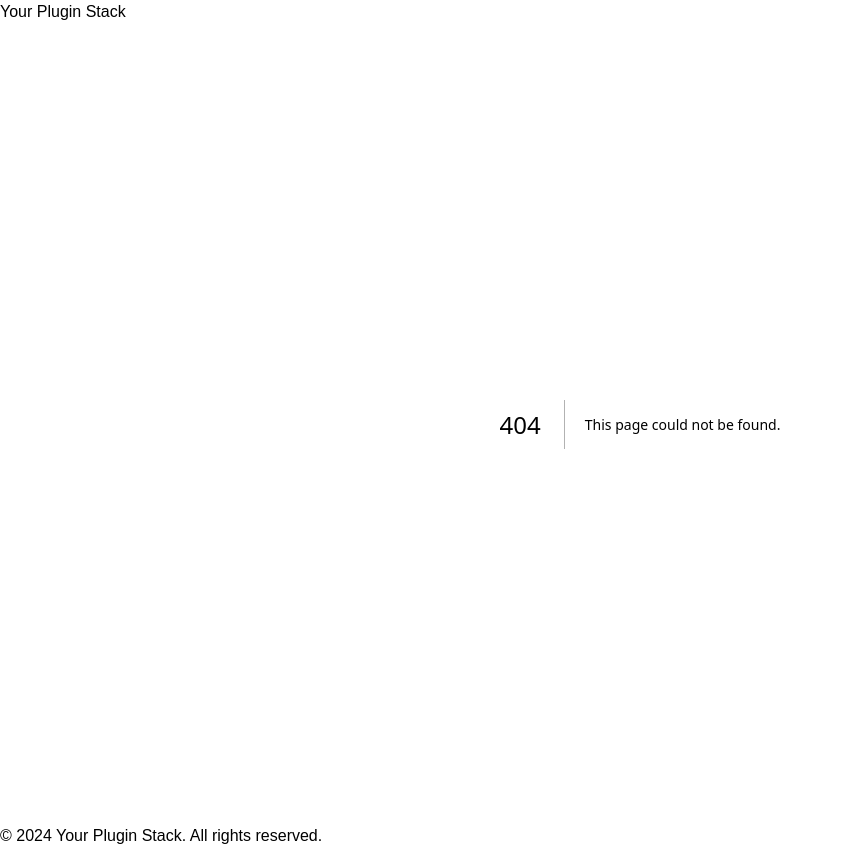
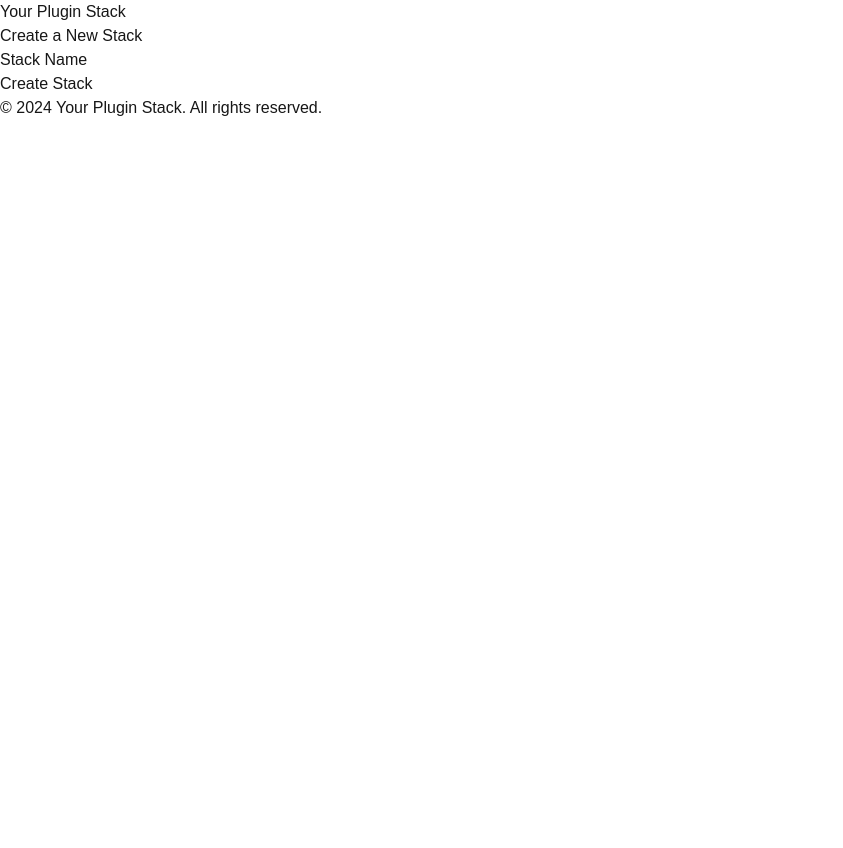
Before and after one commit to psymore/your-plugin-stack-nextjs, a Next.js app: page /stack in a window 1280 px wide. Before the commit this address had no page. Shown: the whole page, without its empty margins (0-843 px from the left). After the commit the page ends 800 px from the top, so only its background shows below. Built offline with nearby package versions, Linux system fonts and the light colour scheme.

Commit message:
Middleware updated as it handles userId on request headers when needed.

```diff
--- /dev/null
+++ b/src/app/stack/page.tsx
@@ -0,0 +1,95 @@
+// src/app/create-stack/page.tsx
+
+"use client"; // This is needed because we will use client-side form handling
+
+import { useState } from "react";
+import { useRouter } from "next/navigation";
+
+interface StackForm {
+  stackName: string;
+  userId: string; // Assuming userId will be passed or selected, if needed
+}
+
+const CreateStackPage = () => {
+  const [formData, setFormData] = useState<StackForm>({
+    stackName: "",
+    userId: "",
+  });
+  const [loading, setLoading] = useState(false);
+  const [error, setError] = useState<string | null>(null);
+  const [successMessage, setSuccessMessage] = useState<string | null>(null);
+
+  const router = useRouter(); // To navigate after success (optional)
+
+  // Handle form input changes
+  const handleChange = (e: React.ChangeEvent<HTMLInputElement>) => {
+    setFormData({
+      ...formData,
+      [e.target.name]: e.target.value,
+    });
+  };
+
+  // Handle form submission
+  const handleSubmit = async (e: React.FormEvent) => {
+    e.preventDefault();
+    setLoading(true);
+    setError(null);
+
+    try {
+      const res = await fetch(`${process.env.NEXT_PUBLIC_API_BASE_URL}/stack`, {
+        method: "POST",
+        headers: {
+          "Content-Type": "application/json",
+        },
+        body: JSON.stringify({
+          stackInfo: {
+            stackName: formData.stackName,
+          },
+        }),
+      });
+
+      if (!res.ok) {
+        throw new Error("Failed to create the stack.");
+      }
+
+      const data = await res.json();
+      setSuccessMessage("Stack created successfully!");
+
+      // Optional: Navigate to the list of stacks or another page
+      // router.push("/stacks");
+    } catch (error) {
+      setError((error as Error).message || "An unknown error occurred.");
+    } finally {
+      setLoading(false);
+    }
+  };
+
+  return (
+    <div>
+      <h1>Create a New Stack</h1>
+
+      {error && <p style={{ color: "red" }}>{error}</p>}
+      {successMessage && <p style={{ color: "green" }}>{successMessage}</p>}
+
+      <form onSubmit={handleSubmit}>
+        <div>
+          <label htmlFor="stackName">Stack Name</label>
+          <input
+            type="text"
+            id="stackName"
+            name="stackName"
+            value={formData.stackName}
+            onChange={handleChange}
+            required
+          />
+        </div>
+
+        <button type="submit" disabled={loading}>
+          {loading ? "Creating..." : "Create Stack"}
+        </button>
+      </form>
+    </div>
+  );
+};
+
+export default CreateStackPage;
```
Also changed, not shown: src/app/login/page.tsx (+5 -8 lines), src/middleware.ts (+20 -10 lines).
